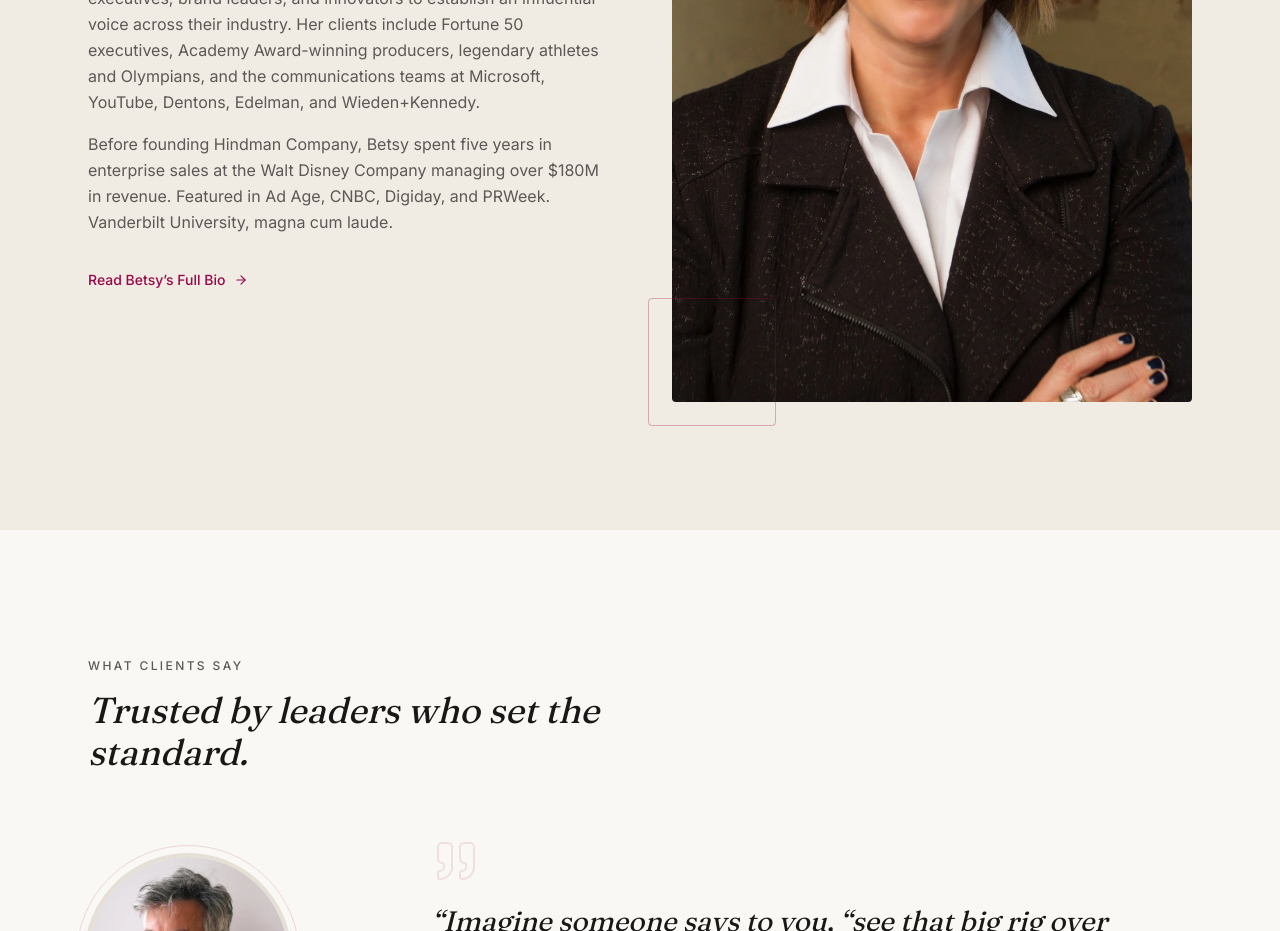
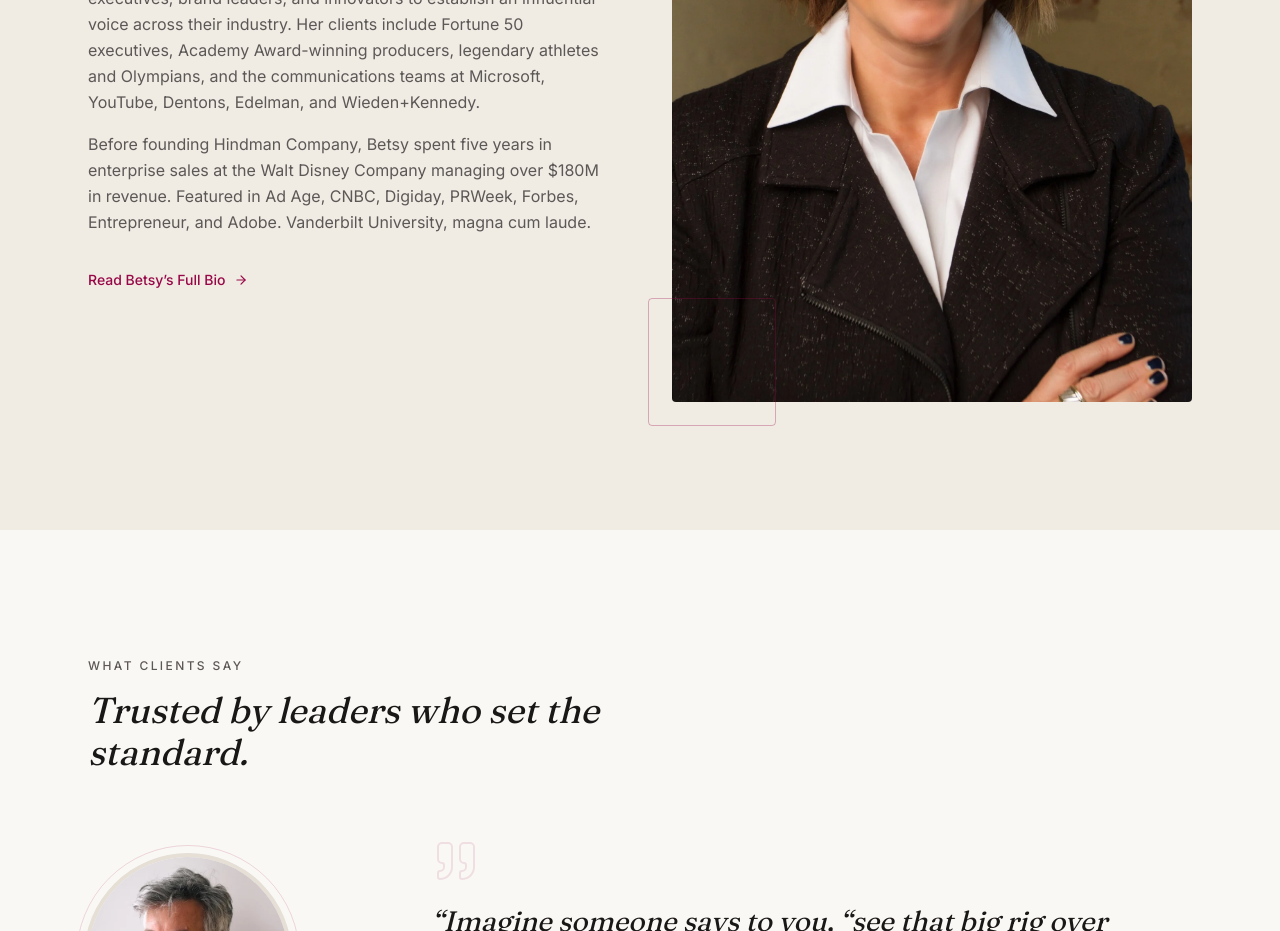
Before and after one commit to walterh1996/HindmanCo, a Next.js app: page / in a window 1280 px wide. Shown: the part 3460-4391 px from the top of the page. Built offline with nearby package versions, Linux system fonts and the light colour scheme.

Commit message:
auto-backup: 2026-06-30 15:41:58

```diff
--- a/src/app/page.tsx
+++ b/src/app/page.tsx
@@ -262,8 +262,9 @@ export default function HomePage() {
                 <p className="text-text-secondary leading-relaxed mb-8">
                   Before founding Hindman Company, Betsy spent five years in
                   enterprise sales at the Walt Disney Company managing over
-                  $180M in revenue. Featured in Ad Age, CNBC, Digiday, and
-                  PRWeek. Vanderbilt University, magna cum laude.
+                  $180M in revenue. Featured in Ad Age, CNBC, Digiday, PRWeek,
+                  Forbes, Entrepreneur, and Adobe. Vanderbilt University, magna
+                  cum laude.
                 </p>
                 <Link
                   href="/about"
```
